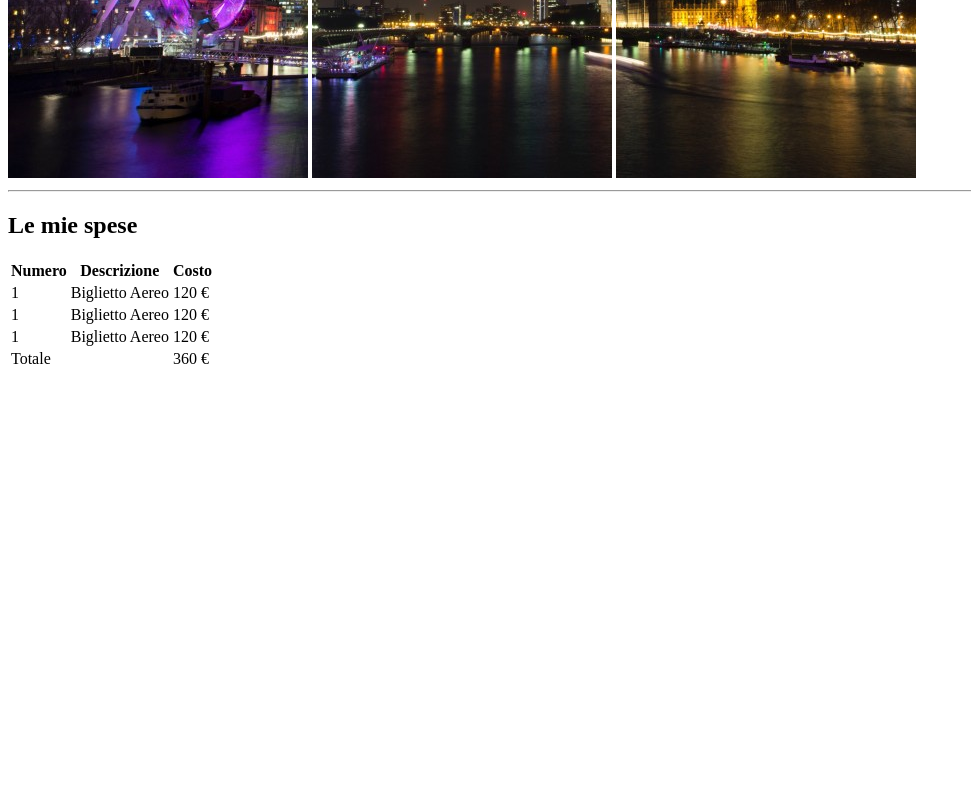
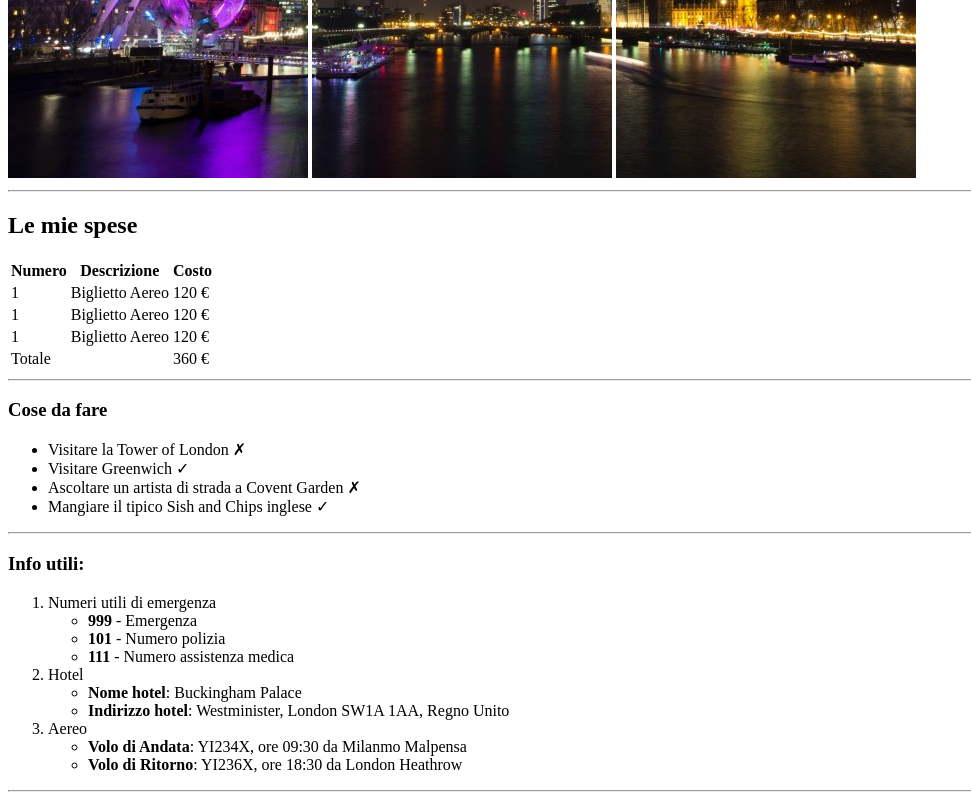
Before and after one commit to Rajbir-Singh-Create/html-london-trip, a plain HTML site: page index.html in a window 1280 px wide. Shown: the part 502-1302 px from the top of the page, without its empty margins (0-971 px from the left). Before the commit the page ends 881 px from the top, so only its background shows below. Drawn offline with Linux system fonts and the light colour scheme.

Commit message:
Feat: Main page content

```diff
--- a/index.html
+++ b/index.html
@@ -53,5 +53,46 @@
     </section>
     <!-- __Expenses section END -->
 
+    <hr>
+
+    <!-- To do section -->
+    <section>
+        <h3>Cose da fare</h3>
+        <ul>
+            <li>Visitare la Tower of London <span>&cross;</span></li>
+            <li>Visitare Greenwich <span>&check;</span></li>
+            <li>Ascoltare un artista di strada a Covent Garden <span>&cross;</span></li>
+            <li>Mangiare il tipico Sish and Chips inglese <span>&check;</span></li>
+        </ul>
+    </section>
+    <!-- __To do section END -->
+
+    <hr>
+
+    <!-- Info section -->
+    <section>
+        <h3>Info utili:</h3>
+        <ol>
+            <li>Numeri utili di emergenza</li>
+                <ul>
+                    <li> <strong>999</strong> - Emergenza </li>
+                    <li> <strong>101</strong> - Numero polizia </li>
+                    <li> <strong>111</strong> - Numero assistenza medica </li>
+                </ul>
+            <li>Hotel</li>
+                <ul>
+                    <li> <strong>Nome hotel</strong>: Buckingham Palace </li>
+                    <li> <strong>Indirizzo hotel</strong>: Westminister, London SW1A 1AA, Regno Unito </li>
+                </ul>
+            <li>Aereo</li>
+                <ul>
+                    <li><strong>Volo di Andata</strong>: YI234X, ore 09:30 da Milanmo Malpensa</li>
+                    <li><strong>Volo di Ritorno</strong>: YI236X, ore 18:30 da London Heathrow</li>
+                </ul>
+        </ol>
+    </section>
+    <!-- __Info section END -->
+    <hr>
 </body>
+
 </html>
```
